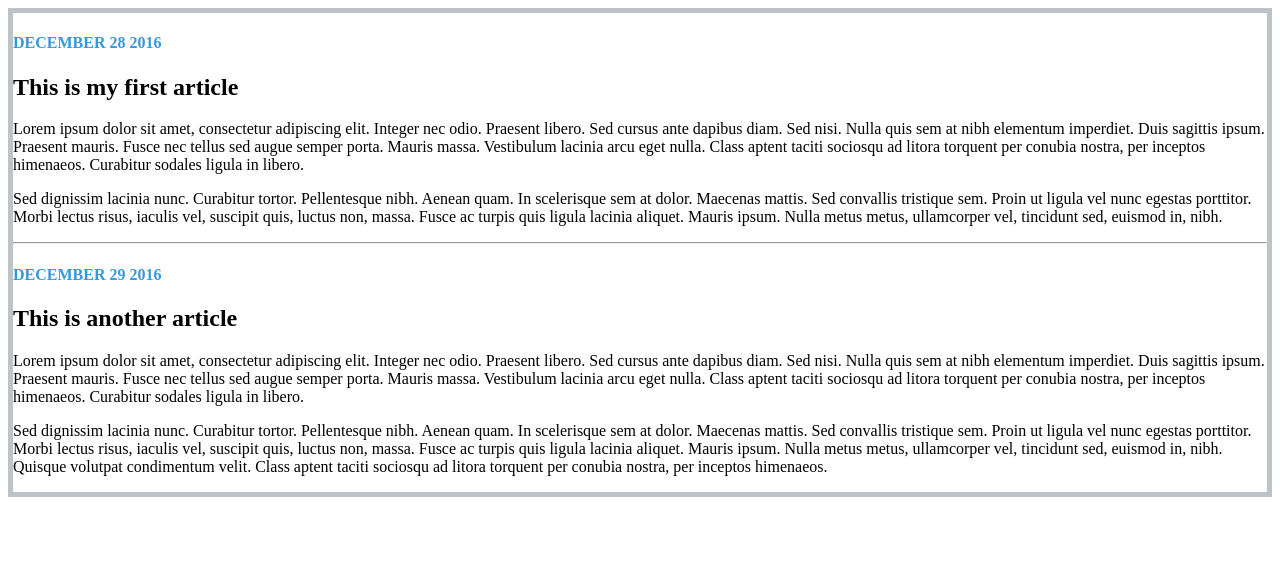
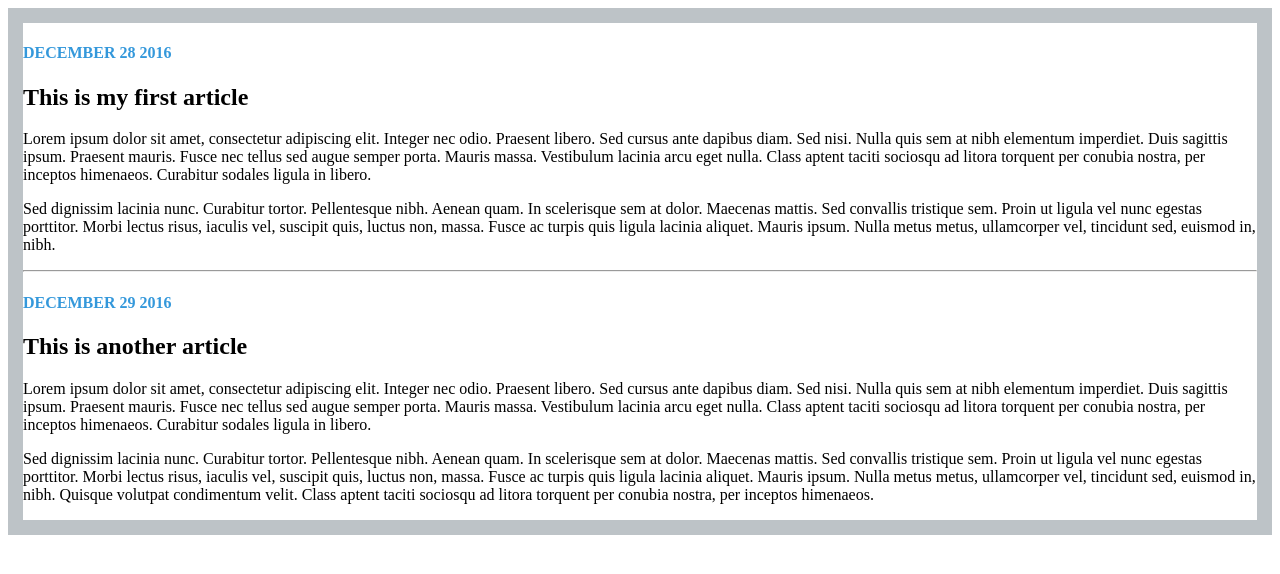
Before and after one commit to yahya09206/cssBlog, a plain HTML site: page index.html in a window 1280 px wide. Drawn offline with Linux system fonts and the light colour scheme; a web font is replaced by a local one.

Commit message:
fixed border size

```diff
--- a/styles.css
+++ b/styles.css
@@ -1,5 +1,5 @@
 .container {
-	border: 5px solid #bdc3c7;
+	border: 15px solid #bdc3c7;
 }
 
 h4 {
```
